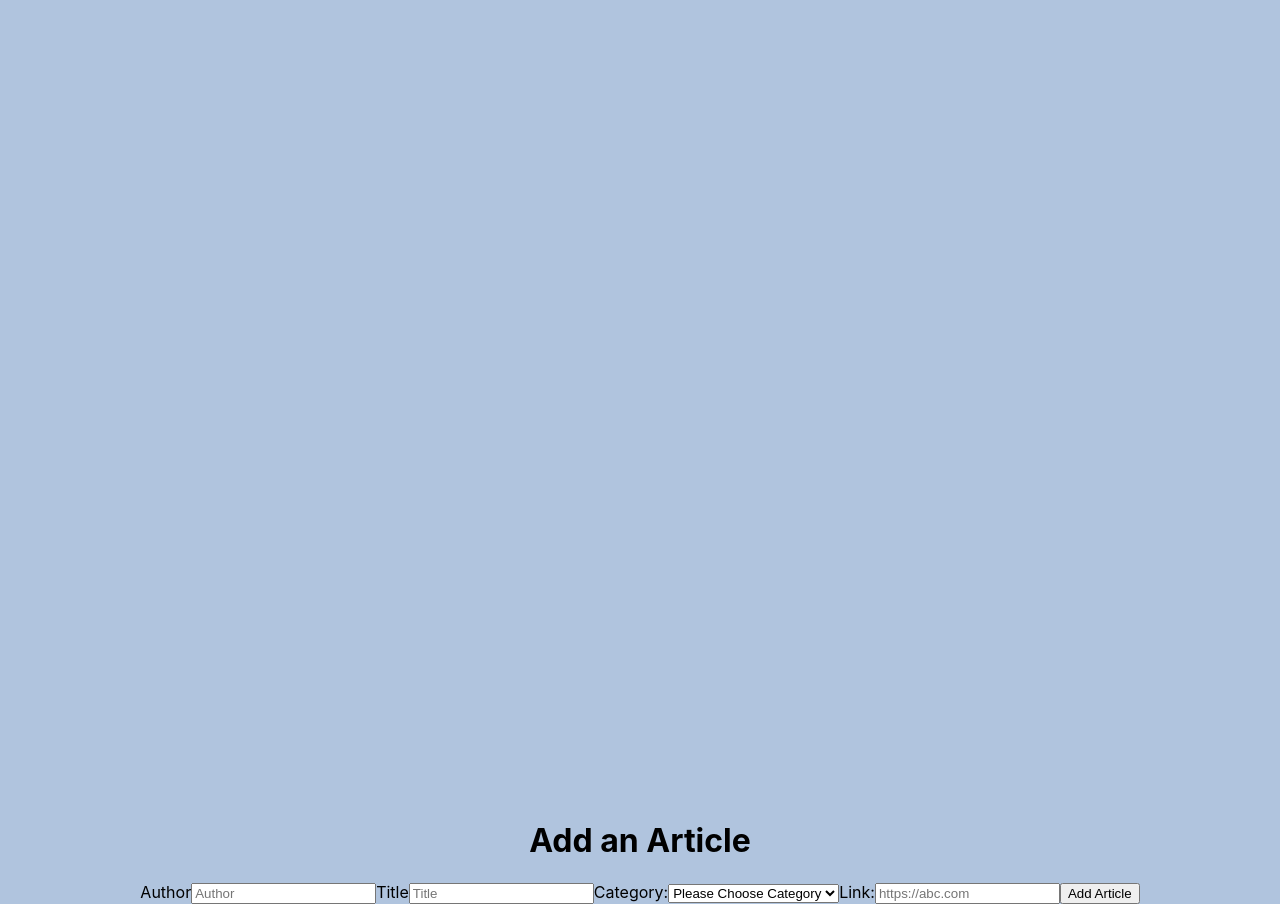
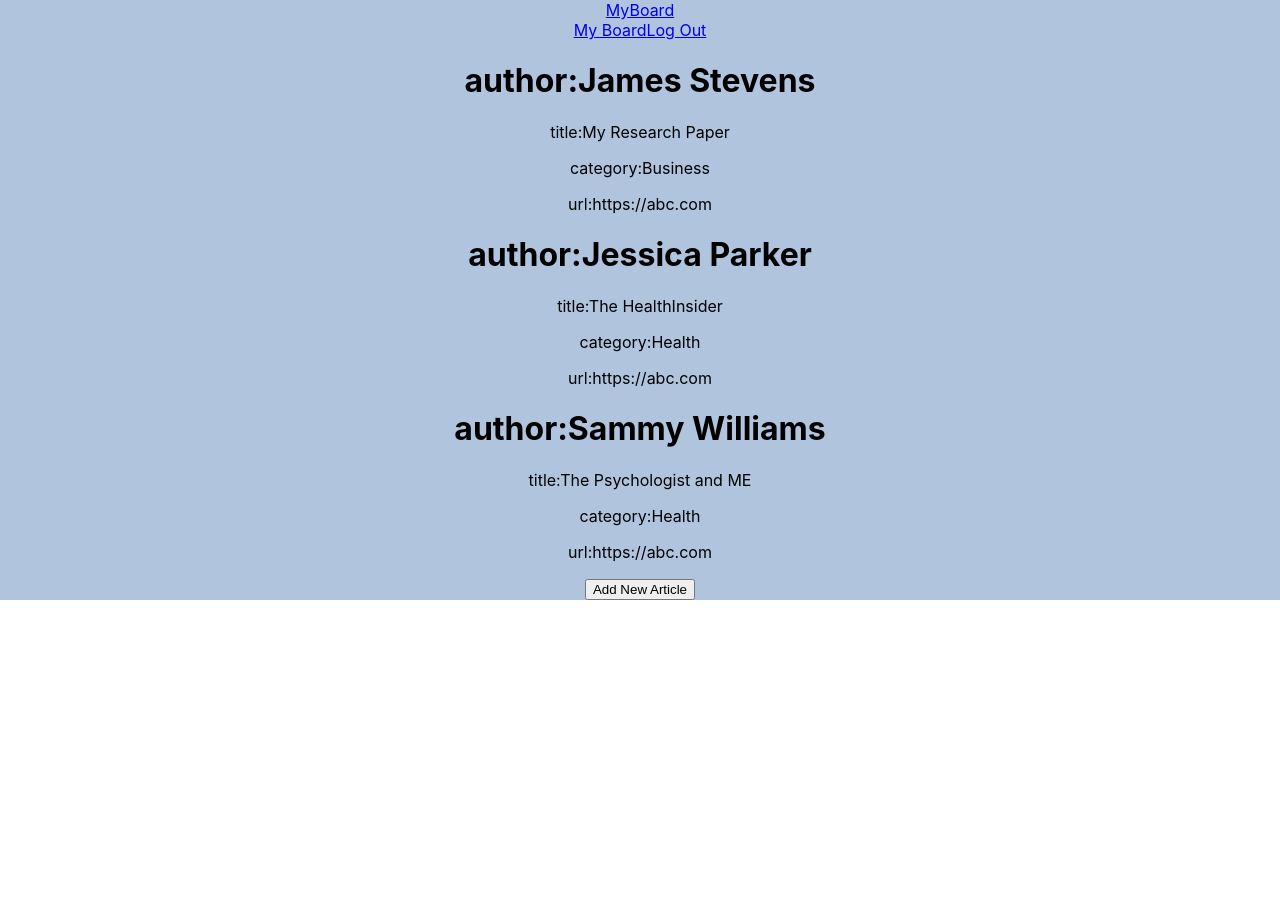
Before and after one commit to BuildWeek-Pintereach/FrontEnd, a React (Create React App) app in the folder pintreach/: page /myboard in a window 1280 px wide. After the commit the page ends 800 px from the top, so only its background shows below. Built offline with nearby package versions, Linux system fonts and the light colour scheme.

Commit message:
add to my board, fix add articles, route to app,resolve merge conflicts

```diff
--- a/pintreach/src/App.js
+++ b/pintreach/src/App.js
@@ -2,15 +2,18 @@ import React from 'react';
 
 import './App.css';
 import AddArticle from './components/AddArticle';
-
+import MyBoard from './components/MyBoard';
+import { Route, Link } from 'react-router-dom';
 
 function App() {
   return (
     <div className="App">
-      <header className="App-header">
+      {/* <header className="App-header">
 
-      </header>
-      <AddArticle />
+      </header> */}
+      <Link to="/myboard">MyBoard</Link>
+      <Route path="/addArticle" comp />
+      <Route exact path="/myboard" component={MyBoard} />
     </div>
   );
 }
--- a/pintreach/src/components/AddArticle.js
+++ b/pintreach/src/components/AddArticle.js
@@ -1,5 +1,5 @@
 import React, { useState } from 'react';
-import Article from './Article';
+
 
 
 const AddArticle = props => {
--- a/pintreach/src/components/LoginPage.js
+++ b/pintreach/src/components/LoginPage.js
@@ -1,15 +1,4 @@
 import React, { useState } from "react";
-<<<<<<< HEAD
-import { Route, Link } from "react-router-dom";
-
-export const LoginPage = () => {
-  return (
-    <div>
-      <h2>Login Page</h2>
-    </div>
-  );
-};
-=======
 import styled from "styled-components";
 // import { axiosWithAuth } from '../utils/axiosWithAuth';
 // import PrivateRoute from '../utils/PrivateRoute';
@@ -72,10 +61,10 @@ const LoginPage = props => {
     <StyledLogin>
       <form className="login-page" onSubmit={onSubmit}>
         <label htmlFor="username">Enter Username</label>
-        <input type="text" placeholder="JohnDoe123..." value={login.username} onChange={handleChanges} required/>
+        <input type="text" placeholder="JohnDoe123..." value={login.username} onChange={handleChanges} required />
         <br />
         <label htmlFor="password">Password</label>
-        <input type="text" placeholder="Password..." value={login.password} onChange={handleChanges} required/>
+        <input type="text" placeholder="Password..." value={login.password} onChange={handleChanges} required />
         <br />
 
         <button type="submit">Sign Up</button>
@@ -91,4 +80,3 @@ const LoginPage = props => {
 
 
 export default LoginPage;
->>>>>>> master
--- a/pintreach/src/components/MyBoard.js
+++ b/pintreach/src/components/MyBoard.js
@@ -1,4 +1,8 @@
-import React from "react";
+import React, { useState } from "react";
+import AddArticle from './AddArticle';
+import { Link, Route } from 'react-router-dom';
+// import Community from './Community';
+import LoginPage from './LoginPage';
 
 
 //this page needs:
@@ -10,6 +14,48 @@ import React from "react";
 
 function MyBoard(props) {
 
+    const [articles, setArticles] = useState([{
+        author: 'James Stevens', title: 'My Research Paper', category: 'Business', url: 'https://abc.com'
+    }, { author: 'Jessica Parker', title: 'The HealthInsider', category: 'Health', url: 'https://abc.com' },
+    { author: 'Sammy Williams', title: 'The Psychologist and ME', category: 'Health', url: 'https://abc.com' }
+    ])
+    const addNewArticle = article => {
+        setArticles([...articles, article])
+        console.log(article)
+
+    }
+
+    console.log(articles)
+    return (
+
+        <div className="App">
+            <header>
+                {/* <Logo>Pintreach</Logo> */}
+                <Link to="/my-board">My Board</Link>
+                {/* <Link to="/community">Community</Link> */}
+                <Link to="/log-in">Log Out</Link>
+                <Route path="/my-board" component={MyBoard} />
+                {/* <Route path="/community" component={Community} /> */}
+                <Route path="/log-in" component={LoginPage} />
+            </header>
+            <main>
+                {articles.map(article => {
+                    return (
+                        <div key={article.author}>
+                            <h1>author:{article.author}</h1>
+                            <p>title:{article.title}</p>
+                            <p>category:{article.category}</p>
+                            <p>url:{article.url}</p>
+                        </div>
+
+                    )
+                })}
+            </main>
+            <button>Add New Article</button>
+        </div>
+    );
+
+
 }
 
 export default MyBoard;
```
Also changed, not shown: pintreach/src/components/Article.js (+2 -49 lines). Lines whose indentation alone changed are shown as unchanged.
